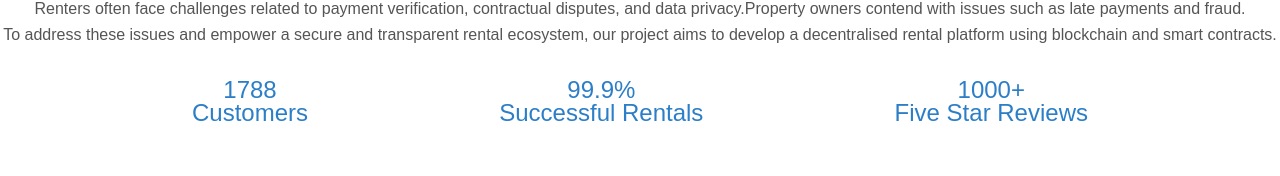
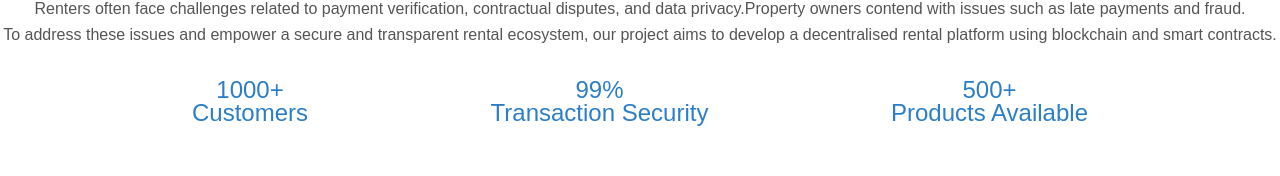
Before and after one commit to Heisenberg1607/SMART-RENTAL-APP, a Next.js app: page /AboutUs in a window 1280 px wide. Shown: the part 591-767 px from the top of the page. Built offline with nearby package versions, Linux system fonts and the light colour scheme; no server answers.

Commit message:
About us tweaks

```diff
--- a/src/app/AboutUs/page.jsx
+++ b/src/app/AboutUs/page.jsx
@@ -27,9 +27,9 @@ to develop a decentralised rental platform using blockchain and smart contracts.
                             to develop a decentralised rental platform using blockchain and smart
                 contracts.</p>
                   <div class="num-container">
-                      <div class="num-item"><span>1788 <br/>Customers<br/></span></div>
-                      <div class="num-item"><span>99.9% <br/>Successful Rentals<br/></span></div>
-                      <div class="num-item"><span>1000+ <br/>Five Star Reviews<br/></span></div>
+                      <div class="num-item"><span>1000+ <br/>Customers<br/></span></div>
+                      <div class="num-item"><span>99% <br/>Transaction Security<br/></span></div>
+                      <div class="num-item"><span>500+ <br/>Products Available<br/></span></div>
                   </div>
               </section>
 
```
